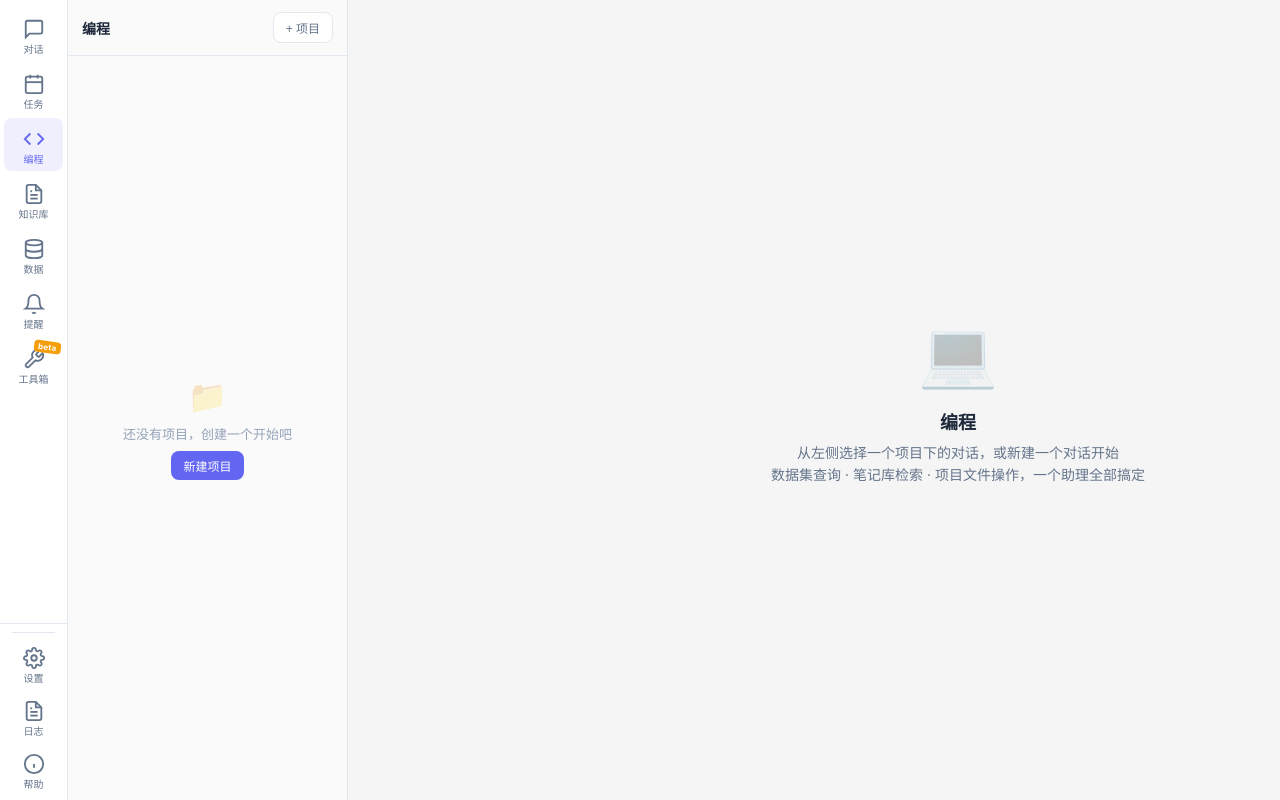
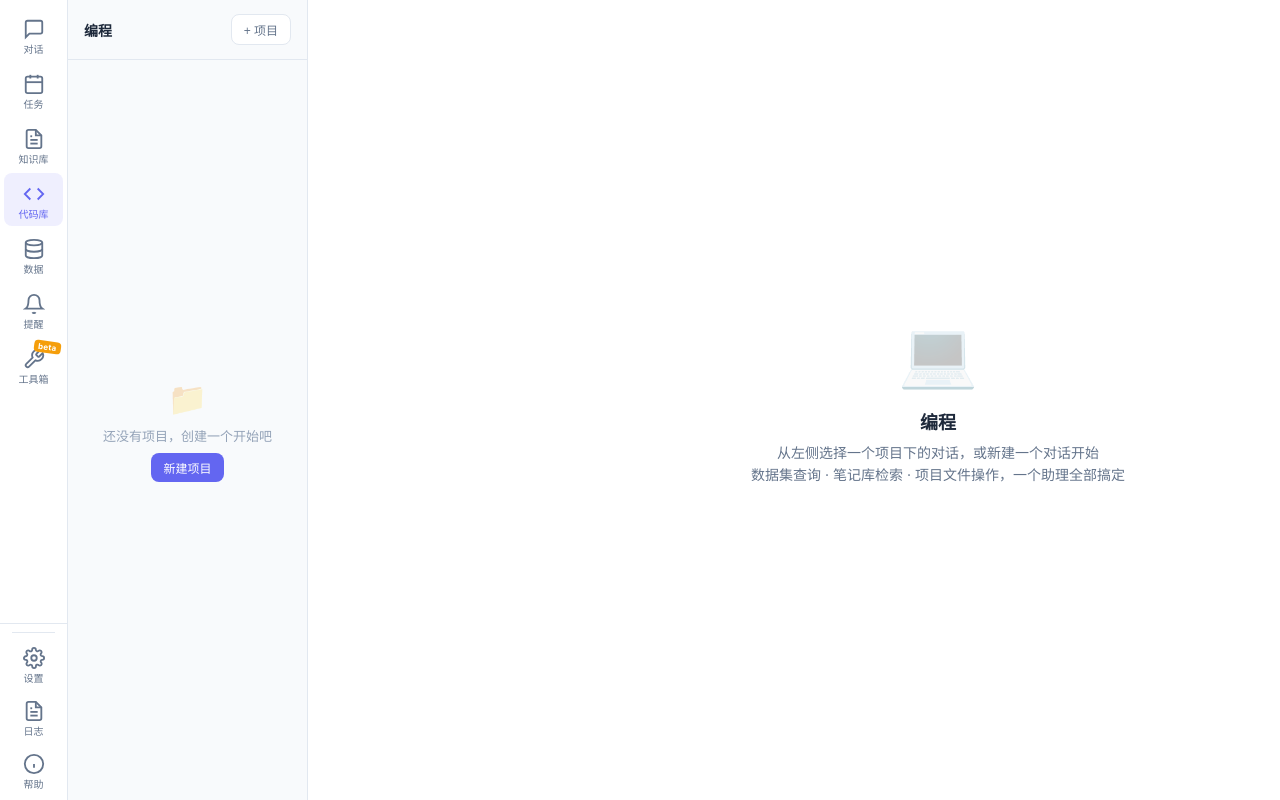
Before and after one commit to zeasin/qihang-ai-assistant, a Vue app: page /#/coding in a window 1280 px wide. Built offline with nearby package versions, Linux system fonts and the light colour scheme.

Commit message:
优化代码库

```diff
--- a/src/components/AppSidebar.vue
+++ b/src/components/AppSidebar.vue
@@ -50,14 +50,14 @@ const navItems = [
     icon: '<svg viewBox="0 0 24 24" fill="none" stroke="currentColor" stroke-width="2"><rect x="3" y="4" width="18" height="18" rx="2" ry="2"/><line x1="16" y1="2" x2="16" y2="6"/><line x1="8" y1="2" x2="8" y2="6"/><line x1="3" y1="10" x2="21" y2="10"/></svg>'
   },
   {
-    path: '/coding',
-    label: '编程',
-    icon: '<svg viewBox="0 0 24 24" fill="none" stroke="currentColor" stroke-width="2"><polyline points="16 18 22 12 16 6"/><polyline points="8 6 2 12 8 18"/></svg>'
-  },
-  {
     path: '/notes',
     label: '知识库',
     icon: '<svg viewBox="0 0 24 24" fill="none" stroke="currentColor" stroke-width="2"><path d="M14 2H6a2 2 0 0 0-2 2v16a2 2 0 0 0 2 2h12a2 2 0 0 0 2-2V8z"/><polyline points="14 2 14 8 20 8"/><line x1="16" y1="13" x2="8" y2="13"/><line x1="16" y1="17" x2="8" y2="17"/><polyline points="10 9 9 9 8 9"/></svg>'
+  },
+  {
+    path: '/coding',
+    label: '代码库',
+    icon: '<svg viewBox="0 0 24 24" fill="none" stroke="currentColor" stroke-width="2"><polyline points="16 18 22 12 16 6"/><polyline points="8 6 2 12 8 18"/></svg>'
   },
   {
     path: '/data',
--- a/src/views/ProjectWorkbenchView.vue
+++ b/src/views/ProjectWorkbenchView.vue
@@ -890,24 +890,21 @@ onBeforeUnmount(() => {
 .coding-workbench {
   display: flex;
   height: 100%;
-  overflow: hidden;
-  background: #f5f5f5;
 }
 
 /* ========== 左栏 ========== */
 .workbench-sidebar {
-  width: 280px;
-  min-width: 280px;
-  background: #fafafa;
-  border-right: 1px solid #e2e8f0;
+  width: 240px;
+  min-width: 240px;
+  background: #f8fafc;
+  border-right: 1px solid var(--border);
   display: flex;
   flex-direction: column;
-  flex-shrink: 0;
 }
 
 .sidebar-header {
-  padding: 12px 14px;
-  border-bottom: 1px solid #e2e8f0;
+  padding: 14px 16px;
+  border-bottom: 1px solid var(--border);
   display: flex;
   align-items: center;
   justify-content: space-between;
@@ -917,7 +914,7 @@ onBeforeUnmount(() => {
 .sidebar-title {
   font-size: 14px;
   font-weight: 600;
-  color: #1e293b;
+  color: var(--text-primary);
   margin: 0;
 }
 
@@ -928,24 +925,29 @@ onBeforeUnmount(() => {
 }
 
 .project-node {
-  border-bottom: 1px solid #f0f0f0;
+  margin-bottom: 2px;
 }
 
 .project-header {
   display: flex;
   align-items: center;
   gap: 6px;
-  padding: 10px 14px;
+  padding: 8px 10px;
+  border-radius: var(--radius-sm);
   cursor: pointer;
   transition: background 0.15s;
   user-select: none;
+  font-size: 13px;
+  color: var(--text-secondary);
 }
 
 .project-header:hover {
-  background: #f0f0f0;
+  background: rgba(99,102,241,0.06);
 }
 .project-header.active {
-  background: rgba(99,102,241,0.08);
+  background: rgba(99,102,241,0.12);
+  color: var(--primary);
+  font-weight: 500;
 }
 
 .project-icon {
@@ -954,13 +956,12 @@ onBeforeUnmount(() => {
 }
 
 .project-name {
-  font-size: 13px;
-  font-weight: 500;
-  color: #1e293b;
   flex: 1;
   overflow: hidden;
   text-overflow: ellipsis;
   white-space: nowrap;
+  font-weight: 500;
+  color: inherit;
 }
 
 .project-actions {
@@ -1003,19 +1004,22 @@ onBeforeUnmount(() => {
   display: flex;
   align-items: center;
   gap: 6px;
-  padding: 8px 14px 8px 32px;
+  padding: 8px 10px 8px 24px;
   cursor: pointer;
   transition: background 0.15s;
   font-size: 13px;
+  border-radius: var(--radius-sm);
+  margin-bottom: 2px;
 }
 
 .conversation-item:hover {
-  background: #eef2ff;
+  background: rgba(99,102,241,0.06);
 }
 
 .conversation-item.active {
-  background: rgba(99, 102, 241, 0.1);
-  border-left: 3px solid #6366f1;
+  background: rgba(99,102,241,0.12);
+  color: var(--primary);
+  font-weight: 500;
 }
 
 .conv-icon {
@@ -1030,11 +1034,11 @@ onBeforeUnmount(() => {
   overflow: hidden;
   text-overflow: ellipsis;
   white-space: nowrap;
-  color: #334155;
+  color: var(--text-secondary);
 }
 
 .conv-title.new {
-  color: #6366f1;
+  color: var(--primary);
 }
 
 .conv-delete {
@@ -1059,7 +1063,7 @@ onBeforeUnmount(() => {
 }
 
 .new-conversation {
-  color: #6366f1;
+  color: var(--primary);
   font-weight: 500;
 }
 
@@ -1093,7 +1097,8 @@ onBeforeUnmount(() => {
   flex: 1;
   display: flex;
   flex-direction: column;
-  overflow: hidden;
+  min-width: 0;
+  background: white;
 }
 
 .workbench-empty {
@@ -1117,7 +1122,7 @@ onBeforeUnmount(() => {
   font-size: 18px;
   font-weight: 600;
   margin-bottom: 8px;
-  color: #1e293b;
+  color: var(--text-primary);
 }
 
 .workbench-empty .empty-desc {
@@ -1128,8 +1133,8 @@ onBeforeUnmount(() => {
 
 /* ========== 对话头部 ========== */
 .chat-header {
-  padding: 12px 20px;
-  border-bottom: 1px solid #e2e8f0;
+  padding: 16px 24px;
+  border-bottom: 1px solid var(--border);
   background: white;
   display: flex;
   align-items: center;
@@ -1157,7 +1162,7 @@ onBeforeUnmount(() => {
 .chat-title {
   font-size: 15px;
   font-weight: 600;
-  color: #1e293b;
+  color: var(--text-primary);
   margin: 0;
 }
 
@@ -1165,8 +1170,8 @@ onBeforeUnmount(() => {
   font-size: 11px;
   padding: 2px 8px;
   border-radius: 8px;
-  background: #f1f5f9;
-  color: #64748b;
+  background: rgba(99,102,241,0.1);
+  color: var(--primary);
 }
 
 .chat-header-right {
@@ -1179,11 +1184,11 @@ onBeforeUnmount(() => {
 .chat-messages {
   flex: 1;
   overflow-y: auto;
-  padding: 20px 24px;
+  padding: 24px;
   display: flex;
   flex-direction: column;
   gap: 16px;
-  background: #ffffff;
+  background: white;
 }
 
 .message {
```
Also changed, not shown: 1 other file (tests, documents, lock files or other folders).
